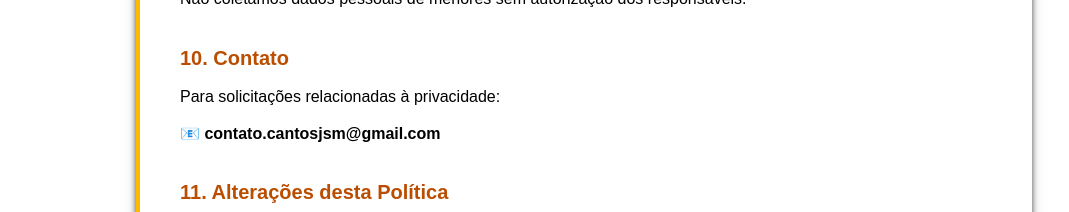
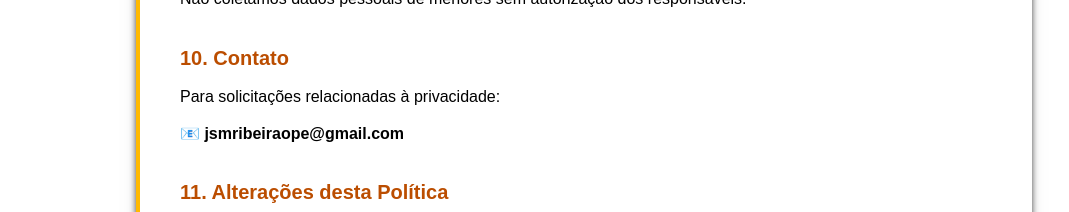
Before and after one commit to robsonalbuquerquedev/cantosjsm, a Next.js app: page /politica-de-privacidade in a window 1280 px wide. Shown: the part 1800-2012 px from the top of the page, without its empty margins (56-1125 px from the left). Built offline with nearby package versions, Linux system fonts and the light colour scheme.

Commit message:
update: file page.tsx for folder politica-de-privacidade and termos-de-uso

```diff
--- a/src/app/politica-de-privacidade/page.tsx
+++ b/src/app/politica-de-privacidade/page.tsx
@@ -139,7 +139,7 @@
                     <p className="leading-relaxed">
                         Para solicitações relacionadas à privacidade:
                     </p>
-                    <p className="font-semibold">📧 contato.cantosjsm@gmail.com</p>
+                    <p className="font-semibold">📧 jsmribeiraope@gmail.com</p>
                 </section>
 
                 {/* 11. Alterações */}
--- a/src/app/termos-de-uso/page.tsx
+++ b/src/app/termos-de-uso/page.tsx
@@ -147,7 +147,7 @@
                         Para solicitações de dados, remoção de imagem, atualização de informações ou
                         dúvidas gerais, entre em contato através de:
                     </p>
-                    <p className="font-semibold">📧 contato.cantosjsm@gmail.com</p>
+                    <p className="font-semibold">📧 jsmribeiraope@gmail.com</p>
                 </section>
 
                 {/* 10. Alterações */}
```
